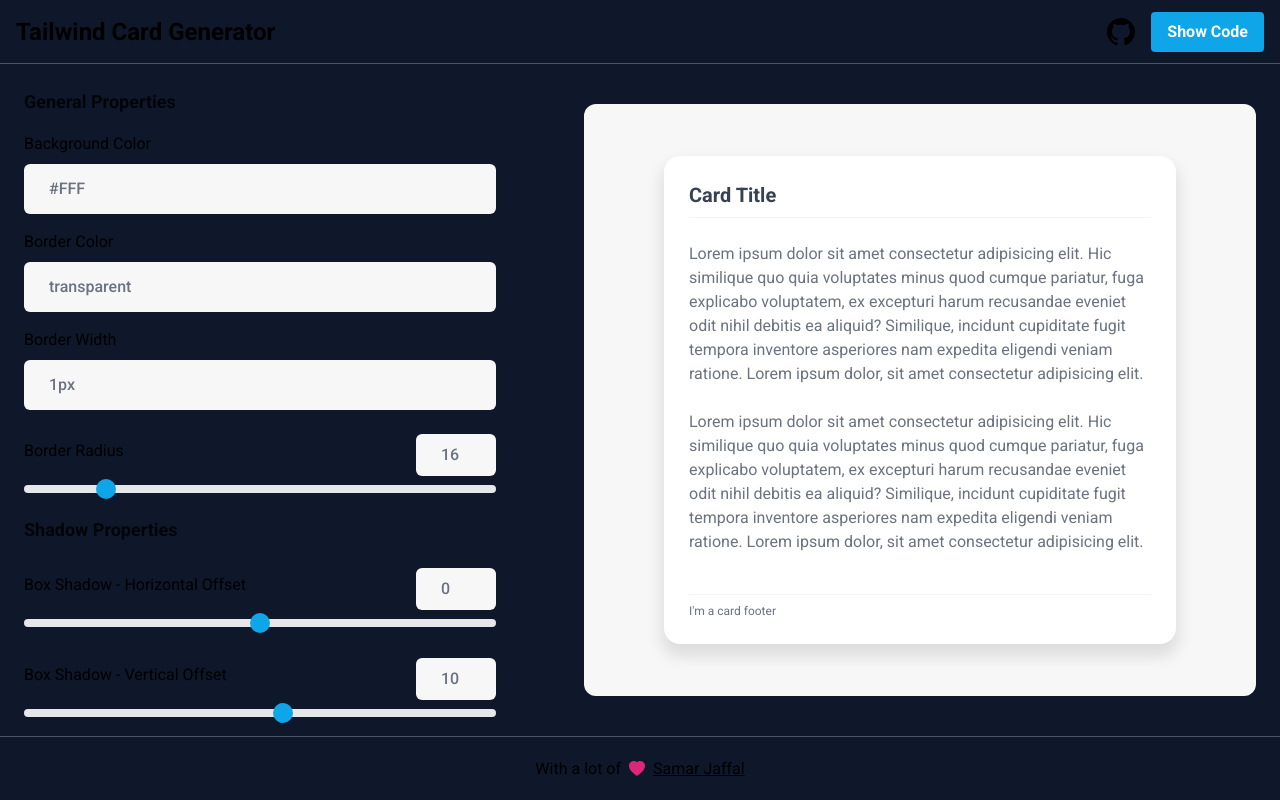
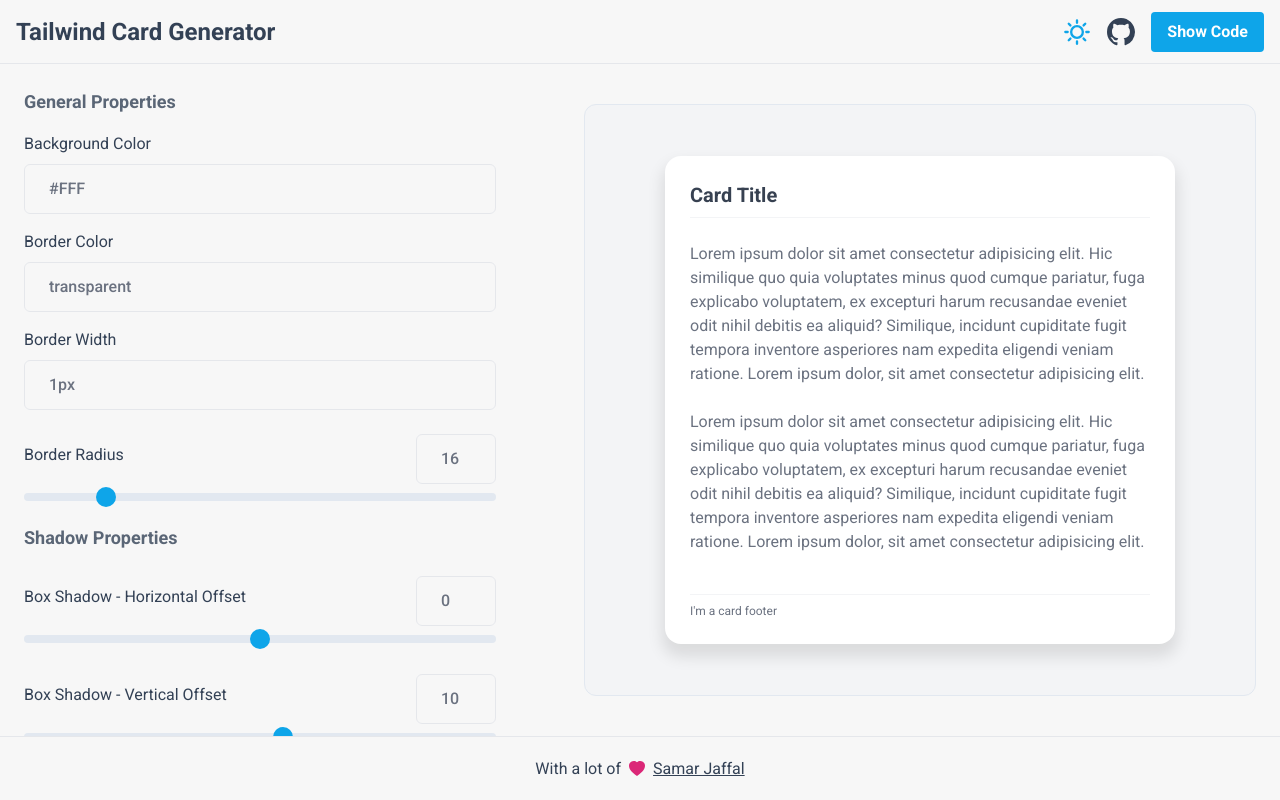
Before and after one commit to samarjaffal/tailwind-card-generator, a React (Vite) app: page / in a window 1280 px wide. Built offline with nearby package versions, Linux system fonts and the light colour scheme.

Commit message:
feat: dark mode ☀️

```diff
--- a/index.html
+++ b/index.html
@@ -1,5 +1,5 @@
 <!doctype html>
-<html lang="en">
+<html lang="en" class="bg-theme-white dark:bg-theme-black text-[#334155] dark:text-theme-white">
   <head>
     <meta charset="UTF-8" />
     <link rel="icon" type="image/svg+xml" href="/vite.svg" />
--- a/package.json
+++ b/package.json
@@ -13,7 +13,8 @@
     "@fontsource/roboto": "^5.0.12",
     "react": "^18.2.0",
     "react-dom": "^18.2.0",
-    "react-icons": "^5.0.1"
+    "react-icons": "^5.0.1",
+    "tailwind-merge": "^2.2.2"
   },
   "devDependencies": {
     "@types/react": "^18.2.66",
--- a/src/App.tsx
+++ b/src/App.tsx
@@ -1,17 +1,14 @@
 import { BsFillHeartFill } from 'react-icons/bs'
 import { Card } from '@components/Card'
 import { CardConfiguration } from '@components/CardConfiguration'
-import { Dialog } from '@components/Dialog'
 import { initCard } from '@consts/Card'
-import { useRef, useState } from 'react'
-import { VscGithubInverted } from 'react-icons/vsc'
-import ReactDOMServer from 'react-dom/server'
+import { useState } from 'react'
+
 import type { Card as CardType } from '@tsTypes/Card'
+import { Nav } from '@components/Nav'
 
 function App () {
-  const dialogRef = useRef<HTMLDialogElement>(null)
   const [config, setConfig] = useState<CardType>(initCard)
-  const [generatedHTML, setGeneratedHTML] = useState('')
 
   const onChangeConfig = (event: React.ChangeEvent<HTMLInputElement>) => {
     setConfig(prevConfig => {
@@ -22,46 +19,21 @@ function App () {
     })
   }
 
-  const showCode = () => {
-    setGeneratedHTML(ReactDOMServer.renderToStaticMarkup(<Card config={config} showTailwindClasses />))
-    dialogRef.current?.showModal()
-  }
-
   return (
     <div className='grid grid-cols-1 lg:grid-rows-layout h-screen'>
-      <div className='flex flex-col md:flex-row justify-between px-4 py-4 border-b border-gray-600'>
-        <h1 className='text-2xl font-bold'>
-          Tailwind Card Generator
-        </h1>
-        <div className='flex items-center gap-4'>
-          <a href='https://github.com/samarjaffal/tailwind-card-generator' target='_blank' rel='noreferrer'>
-            <VscGithubInverted size={28} className='hover:text-sky-500 transition duration-300' />
-          </a>
-          <button className='bg-sky-500 text-white font-bold py-2 px-4 rounded hover:bg-sky-400 transition duration-300' onClick={showCode}>
-            Show Code
-          </button>
-        </div>
-      </div>
+      <Nav config={config} />
 
       {/* Card generator */}
       <main className='block xl:grid xl:grid-cols-body px-6 h-full overflow-visible xl:overflow-hidden mb-4 xl:mb-0'>
         <CardConfiguration config={config} onChangeConfig={onChangeConfig} />
         <div className='py-0 xl:py-10 mx-auto w-full'>
-          <div className='flex justify-center items-center px-20 py-6 bg-theme-white rounded-xl mt-4 xl:mt-0 h-full'>
+          <div className='flex justify-center items-center px-20 py-6 border border-slate-200 dark:border-0 bg-gray-100  dark:bg-theme-white rounded-xl mt-4 xl:mt-0 h-full'>
             <Card config={config} />
           </div>
         </div>
       </main>
 
-      <Dialog dialogId='show-code-dialog' dialodRef={dialogRef}>
-        <h2 className='text-3xl font-bold text-gray-700 mb-6'>Generated Code</h2>
-        <p className='text-gray-500'>You can copy the generated code and use it in your project</p>
-        <pre className='my-2 text-theme-white bg-[#1e293b] shadow-[inset_0_0_0_1px_#ffffff1a] py-6 px-4 rounded-md w-full overflow-auto'>
-          <code>{generatedHTML}</code>
-        </pre>
-      </Dialog>
-
-      <footer className='flex justify-center p-6 border-t border-gray-600'>
+      <footer className='flex justify-center p-6 border-t border-gray-200 dark:border-gray-600'>
         <p className='flex items-center gap-x-2'>With a lot of <span><BsFillHeartFill className='text-pink-600' /></span> <a href='https://github.com/samarjaffal' target='_blank' rel='noreferrer' className='hover:text-sky-500 transition duration-300 underline'>Samar Jaffal</a></p>
       </footer>
     </div>
--- a/src/components/FormInput/index.tsx
+++ b/src/components/FormInput/index.tsx
@@ -11,7 +11,6 @@ export const FormInput = ({ title, name, type = 'text', value, onChange }: Input
         value={value}
         onChange={onChange}
         placeHolder={title ?? ''}
-        className='w-full rounded-md border border-transparent bg-theme-white mt-2 py-3 px-6 text-base font-medium text-[#6B7280] outline-none focus:border-sky-500 focus:border focus:shadow-blue-300 focus:shadow-md'
       />
     </>
   )
--- a/src/components/FormInputRange/index.tsx
+++ b/src/components/FormInputRange/index.tsx
@@ -13,7 +13,6 @@ export const FormInputRange = ({ title, name, value, onChange, min = 0, max = 10
             value={value}
             onChange={onChange}
             placeHolder='0'
-            className='w-full rounded-md border border-transparent bg-theme-white mt-2 py-2 px-6 text-base font-medium text-[#6B7280] outline-none focus:border-sky-500 focus:border focus:shadow-blue-300 focus:shadow-md'
             max={max}
             min={min}
             readOnly
@@ -27,7 +26,7 @@ export const FormInputRange = ({ title, name, value, onChange, min = 0, max = 10
         value={value}
         onChange={onChange}
         placeHolder={title ?? ''}
-        className='w-full h-2 bg-gray-200 rounded-lg appearance-none cursor-pointer dark:bg-gray-700'
+        className='border-0 w-full h-2 p-0 bg-slate-200 rounded-lg appearance-none cursor-pointer dark:bg-slate-700'
         min={min}
         max={max}
       />
--- a/src/components/Input/index.tsx
+++ b/src/components/Input/index.tsx
@@ -1,6 +1,7 @@
 import { InputProps } from '@tsTypes/Input'
+import { twMerge } from 'tailwind-merge'
 
-export const Input = ({ className, type, name, value, onChange, placeHolder, ...otherProps }: InputProps) => {
+export const Input = ({ className = '', type, name, value, onChange, placeHolder, ...otherProps }: InputProps) => {
   return (
     <input
       type={type}
@@ -8,7 +9,7 @@ export const Input = ({ className, type, name, value, onChange, placeHolder, ...
       value={value}
       onChange={onChange}
       placeholder={placeHolder}
-      className={className}
+      className={twMerge('w-full rounded-md border border-gray-200 dark:border-transparent bg-theme-white mt-2 py-3 px-6 text-base font-medium text-[#6B7280] outline-none focus:border-sky-500 focus:border focus:shadow-blue-300 focus:shadow-md', className)}
       {...otherProps}
     />
   )
--- /dev/null
+++ b/src/components/Nav/index.tsx
@@ -0,0 +1,51 @@
+import { Card } from '@components/Card'
+import { Card as CardType } from '@tsTypes/Card'
+import { Dialog } from '@components/Dialog'
+import { GrSun } from 'react-icons/gr'
+import { RiMoonClearFill } from 'react-icons/ri'
+import { useRef, useState } from 'react'
+import { useTheme } from 'hooks/useTheme'
+import { VscGithubInverted } from 'react-icons/vsc'
+import ReactDOMServer from 'react-dom/server'
+
+export const Nav = ({ config }: { config: CardType }) => {
+  const dialogRef = useRef<HTMLDialogElement>(null)
+  const [generatedHTML, setGeneratedHTML] = useState('')
+  const { theme, toggleTheme } = useTheme()
+  const showCode = () => {
+    setGeneratedHTML(ReactDOMServer.renderToStaticMarkup(<Card config={config} showTailwindClasses />))
+    dialogRef.current?.showModal()
+  }
+
+  return (
+    <>
+      <nav className='flex flex-col md:flex-row justify-between px-4 py-4 border-b border-gray-200 dark:border-gray-600'>
+        <h1 className='text-2xl font-bold'>
+          Tailwind Card Generator
+        </h1>
+        <div className='flex items-center gap-4'>
+          <button onClick={toggleTheme}>
+            {
+              theme === 'light'
+                ? <RiMoonClearFill size={28} className='text-sky-500 hover:text-sky-800 transition duration-300' />
+                : <GrSun size={28} className='text-sky-500 hover:text-yellow-500 transition duration-300' />
+            }
+          </button>
+          <a href='https://github.com/samarjaffal/tailwind-card-generator' target='_blank' rel='noreferrer'>
+            <VscGithubInverted size={28} className='hover:text-sky-500 transition duration-300' />
+          </a>
+          <button className='bg-sky-500 text-white font-bold py-2 px-4 rounded hover:bg-sky-400 transition duration-300' onClick={showCode}>
+            Show Code
+          </button>
+        </div>
+      </nav>
+      <Dialog dialogId='show-code-dialog' dialodRef={dialogRef}>
+        <h2 className='text-3xl font-bold text-gray-700 mb-6'>Generated Code</h2>
+        <p className='text-gray-500'>You can copy the generated code and use it in your project</p>
+        <pre className='my-2 text-theme-white bg-[#1e293b] shadow-[inset_0_0_0_1px_#ffffff1a] py-6 px-4 rounded-md w-full overflow-auto'>
+          <code>{generatedHTML}</code>
+        </pre>
+      </Dialog>
+    </>
+  )
+}
--- /dev/null
+++ b/src/hooks/useTheme.ts
@@ -0,0 +1,20 @@
+import { useEffect, useState } from 'react'
+
+type Theme = 'light' | 'dark' | 'auto'
+export const useTheme = () => {
+  const [theme, setTheme] = useState<Theme>('auto')
+
+  useEffect(() => {
+    if (theme === 'light') {
+      document.documentElement.classList.remove('dark')
+    } else if (theme === 'dark' || (theme === 'auto' && window.matchMedia('(prefers-color-scheme: dark)').matches)) {
+      document.documentElement.classList.add('dark')
+    }
+  }, [theme])
+
+  const toggleTheme = () => {
+    setTheme(prevTheme => (prevTheme === 'light' ? 'dark' : 'light'))
+  }
+
+  return { theme, toggleTheme }
+}
--- a/src/index.css
+++ b/src/index.css
@@ -3,13 +3,14 @@
 @tailwind utilities;
 
 :root {
-  --bg-opacity: 1;
-  --bg-color: rgb(15 23 42/var(--bg-opacity));
+  --bg-color: #0F172A;
+  --bg-color-light: #F7F7F7;
   --color-primary: rgb(14 165 233 / 1);
+  --color-black: #334155;
 
   font-family: Inter, system-ui, Avenir, Helvetica, Arial, sans-serif;
-  color-scheme: light dark;
-  background-color: var(--bg-color);
+  /* color-scheme: light dark; */
+  /* background-color: var(--bg-color); */
   text-rendering: optimizeLegibility;
   -webkit-font-smoothing: antialiased;
   -moz-osx-font-smoothing: grayscale;
--- a/tailwind.config.js
+++ b/tailwind.config.js
@@ -4,10 +4,12 @@ export default {
     './index.html',
     './src/**/*.{js,ts,jsx,tsx}'
   ],
+  darkMode: 'selector',
   theme: {
     extend: {
       colors: {
-        'theme-white': '#F7F7F7'
+        'theme-white': '#F7F7F7',
+        'theme-black': '#0F172A'
       },
       gridTemplateRows: {
         layout: '4rem 1fr 4rem'
```
Also changed, not shown: 1 other file (tests, documents, lock files or other folders).
